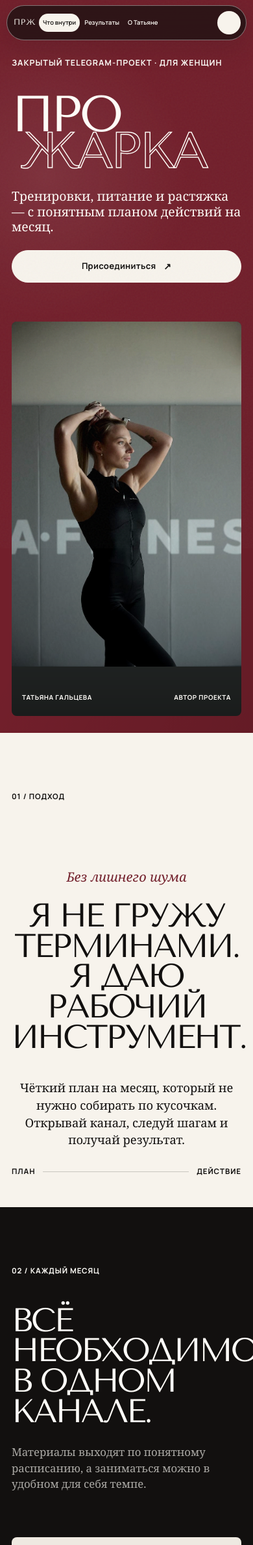
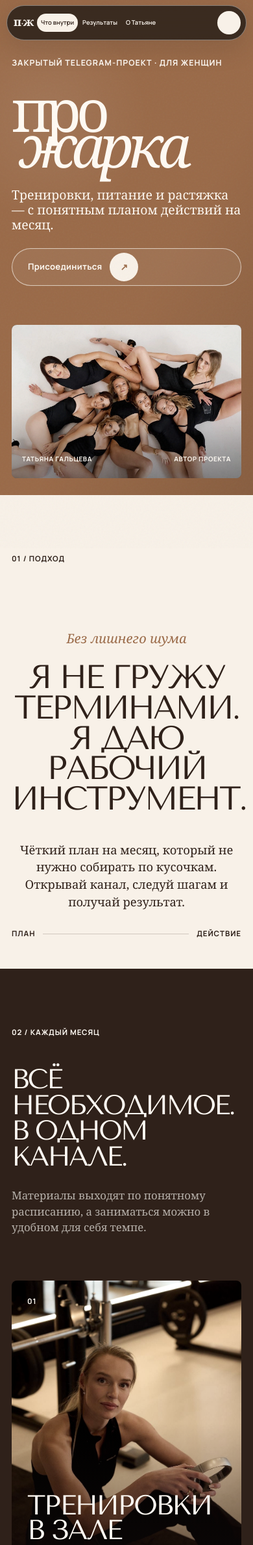
Before and after one commit to Kibosh13/prozharka, a PHP site: page / in a window 390 px wide; the page is wider, and only the part inside the window is pictured. Shown: the top 2378 px of that part at 65% size. Run offline with PHP 8.4, Linux system fonts and the light colour scheme.

Commit message:
Refine visual identity and update program imagery

```diff
--- a/index.html
+++ b/index.html
@@ -9,12 +9,12 @@
       name="description"
       content="Прожарка — закрытый Telegram-проект Татьяны Гальцевой: тренировки, питание и растяжка с понятным планом на месяц."
     />
-    <meta name="theme-color" content="#721f2b" />
+    <meta name="theme-color" content="#9a6a48" />
     <title>Прожарка — тренировки, питание и растяжка</title>
     <link rel="preconnect" href="https://fonts.googleapis.com" />
     <link rel="preconnect" href="https://fonts.gstatic.com" crossorigin />
     <link
-      href="https://fonts.googleapis.com/css2?family=Manrope:wght@400;500;600;700;800&amp;family=Tenor+Sans&amp;display=swap"
+      href="https://fonts.googleapis.com/css2?family=Cormorant+Garamond:ital,wght@0,500;0,600;1,500&amp;family=Manrope:wght@400;500;600;700;800&amp;family=Tenor+Sans&amp;display=swap"
       rel="stylesheet"
     />
     <link
@@ -30,7 +30,7 @@
 
     <header class="site-header" data-header>
       <a class="brand" href="#top" aria-label="Прожарка — на главную">
-        <span class="brand-mark">ПРОЖАРКА</span>
+        <span class="brand-mark">про жарка</span>
         <span class="brand-note">online club</span>
       </a>
       <nav class="nav" aria-label="Навигация">
@@ -46,7 +46,7 @@
         <div class="hero-copy reveal">
           <p class="eyebrow">Закрытый Telegram-проект · для женщин</p>
           <h1 id="hero-title">
-            <span>ПРО</span><span>ЖАРКА</span>
+            <span>про</span><span>жарка</span>
           </h1>
           <div class="hero-intro">
             <p>Тренировки, питание и растяжка — с понятным планом действий на месяц.</p>
@@ -55,7 +55,7 @@
         </div>
 
         <figure class="hero-media reveal">
-          <img src="./assets/hero.jpg" alt="Татьяна Гальцева в спортивном образе" />
+          <img src="./assets/hero-group.jpg" alt="Татьяна Гальцева с участницами проекта" />
           <figcaption>
             <span>Татьяна Гальцева</span>
             <span>автор проекта</span>
@@ -94,27 +94,30 @@
         </div>
 
         <div class="program-grid">
-          <article class="program-card program-card--dark reveal">
-            <span class="card-number">01</span>
-            <h3>Тренировки<br />в зале</h3>
-            <p>План на месяц и наглядные разборы техники каждого упражнения.</p>
-            <span class="card-tag">смотри · повторяй</span>
-          </article>
-
-          <article class="program-card program-card--photo reveal">
-            <img src="./assets/editorial-close.jpg" alt="Атмосферный портрет Татьяны" loading="lazy" />
+          <article class="program-card program-card--photo program-card--gym reveal">
+            <img src="./assets/portrait-gym.jpg" alt="Татьяна Гальцева в тренажёрном зале" loading="lazy" />
             <div class="card-overlay">
-              <span class="card-number">02</span>
-              <h3>Питание</h3>
-              <p>Рацион, подробные рецепты и рассчитанные КБЖУ.</p>
+              <span class="card-number">01</span>
+              <h3>Тренировки<br />в зале</h3>
+              <p>План на месяц и наглядные разборы техники каждого упражнения.</p>
             </div>
           </article>
 
-          <article class="program-card program-card--burgundy reveal">
-            <span class="card-number">03</span>
-            <h3>Растяжка</h3>
-            <p>Практики для мобильности, гибкости и мягкого восстановления.</p>
-            <span class="card-tag">в своём ритме</span>
+          <article class="program-card program-card--photo program-card--nutrition-cover reveal">
+            <img
+              src="./assets/nutrition-cover.jpg"
+              alt="Обложка «Рациональное питание для рельефного тела»"
+              loading="lazy"
+            />
+          </article>
+
+          <article class="program-card program-card--photo program-card--stretch reveal">
+            <img src="./assets/stretch.jpg" alt="Татьяна выполняет упражнение на растяжку" loading="lazy" />
+            <div class="card-overlay">
+              <span class="card-number">03</span>
+              <h3>Растяжка</h3>
+              <p>Практики для мобильности, гибкости и мягкого восстановления.</p>
+            </div>
           </article>
         </div>
       </section>
@@ -243,7 +246,7 @@
 
     <footer class="footer" id="legal">
       <div class="footer-brand" aria-label="Временный логотип Прожарки">
-        <strong>ПРОЖАРКА</strong>
+        <strong>про жарка</strong>
         <span>тренировки · питание · растяжка</span>
       </div>
       <div class="footer-links">
--- a/styles.css
+++ b/styles.css
@@ -1,17 +1,18 @@
 :root {
   color-scheme: light;
-  --ink: #12100f;
-  --paper: #eee9e1;
-  --paper-soft: #f7f3ec;
-  --wine: #721f2b;
-  --wine-dark: #4d111b;
-  --line: rgba(18, 16, 15, 0.2);
-  --white: #fffdf8;
+  --ink: #2f211a;
+  --paper: #eee3d5;
+  --paper-soft: #f8f1e8;
+  --wine: #9a6a48;
+  --wine-dark: #3d291f;
+  --line: rgba(47, 33, 26, 0.2);
+  --white: #fffaf3;
   --pad: clamp(20px, 4vw, 64px);
   --radius: 8px;
   --font-body: "Manrope", Arial, Helvetica, sans-serif;
   --font-display: "Tenor Sans", Arial, sans-serif;
   --font-accent: Georgia, "Times New Roman", serif;
+  --font-logo: "Cormorant Garamond", Georgia, "Times New Roman", serif;
 }
 
 * {
@@ -21,6 +22,8 @@
 html {
   scroll-behavior: smooth;
   background: var(--paper);
+  max-width: 100%;
+  overflow-x: clip;
 }
 
 body {
@@ -34,6 +37,7 @@ body {
   font-size: 16px;
   line-height: 1.45;
   overflow-x: hidden;
+  max-width: 100%;
 }
 
 body::after {
@@ -131,10 +135,11 @@ a {
 }
 
 .brand-mark {
-  font-family: var(--font-display);
-  font-weight: 400;
-  font-size: 1rem;
-  letter-spacing: 0.055em;
+  font-family: var(--font-logo);
+  font-weight: 600;
+  font-size: 1.32rem;
+  line-height: 1;
+  letter-spacing: -0.035em;
 }
 
 .brand-note {
@@ -218,6 +223,32 @@ a {
 }
 
 .button--light {
+  justify-content: flex-start;
+  min-width: 214px;
+  min-height: 58px;
+  padding: 6px 7px 6px 24px;
+  border-color: rgba(255, 253, 248, 0.62);
+  color: var(--white);
+  background: rgba(255, 255, 255, 0.06);
+  box-shadow: inset 0 0 0 1px rgba(255, 255, 255, 0.04);
+  backdrop-filter: blur(8px);
+  -webkit-backdrop-filter: blur(8px);
+}
+
+.button--light::after {
+  display: grid;
+  flex: 0 0 44px;
+  place-items: center;
+  width: 44px;
+  aspect-ratio: 1;
+  margin-left: auto;
+  border-radius: 50%;
+  color: var(--wine);
+  background: var(--paper-soft);
+}
+
+.button--light:hover,
+.button--light:focus-visible {
   color: var(--ink);
   background: var(--paper-soft);
   border-color: var(--paper-soft);
@@ -291,11 +322,11 @@ a {
   display: flex;
   flex-direction: column;
   margin: 0;
-  font-family: var(--font-display);
+  font-family: var(--font-logo);
   font-size: clamp(5rem, 11vw, 12.4rem);
-  font-weight: 400;
-  line-height: 0.69;
-  letter-spacing: -0.07em;
+  font-weight: 500;
+  line-height: 0.61;
+  letter-spacing: -0.085em;
 }
 
 .hero h1 span {
@@ -305,9 +336,9 @@ a {
 }
 
 .hero h1 span:last-child {
-  margin-left: 0.16em;
-  color: transparent;
-  -webkit-text-stroke: 1.5px var(--white);
+  margin-left: 0.12em;
+  color: var(--white);
+  font-style: italic;
   animation-delay: 0.12s;
 }
 
@@ -330,7 +361,9 @@ a {
 .hero-media {
   position: relative;
   z-index: 1;
-  min-height: 620px;
+  align-self: center;
+  min-height: 0;
+  aspect-ratio: 1.5 / 1;
   margin: 0;
   overflow: hidden;
   border-radius: var(--radius);
@@ -347,7 +380,7 @@ a {
 .hero-media img {
   height: 100%;
   object-fit: cover;
-  object-position: 50% 48%;
+  object-position: center;
   filter: saturate(0.78) contrast(1.06);
   animation: hero-image-in 1.25s cubic-bezier(0.2, 0.8, 0.2, 1) both;
 }
@@ -378,7 +411,7 @@ a {
   aspect-ratio: 1;
   border: 1px solid rgba(255, 255, 255, 0.7);
   border-radius: 50%;
-  background: rgba(114, 31, 43, 0.7);
+  background: rgba(97, 64, 45, 0.78);
   font-family: var(--font-accent);
   font-size: 0.78rem;
   font-style: italic;
@@ -469,6 +502,11 @@ a {
   margin-bottom: clamp(70px, 8vw, 120px);
 }
 
+.section-heading > * {
+  min-width: 0;
+  max-width: 100%;
+}
+
 .section-heading > p:last-child {
   margin: 0;
   color: rgba(255, 253, 248, 0.65);
@@ -517,7 +555,7 @@ a {
 .program-card h3 {
   margin: auto 0 20px;
   font-family: var(--font-display);
-  font-size: clamp(3rem, 4.5vw, 4.8rem);
+  font-size: clamp(2.65rem, 3.75vw, 4.4rem);
   font-weight: 400;
   line-height: 0.9;
   letter-spacing: -0.06em;
@@ -553,6 +591,33 @@ a {
   object-fit: cover;
   filter: saturate(0.62) contrast(1.04);
   transition: transform 0.9s cubic-bezier(0.2, 0.8, 0.2, 1), filter 0.5s ease;
+}
+
+.program-card--gym img {
+  object-position: 50% 38%;
+}
+
+.program-card--stretch img {
+  object-position: 50% 48%;
+}
+
+.program-card--nutrition-cover {
+  background: #c4a17f;
+}
+
+.program-card--nutrition-cover img {
+  object-fit: contain;
+  object-position: center;
+  filter: none;
+}
+
+.program-card--nutrition-cover:hover img {
+  transform: none;
+  filter: none;
+}
+
+.program-card--nutrition-cover::after {
+  display: none;
 }
 
 .program-card--photo:hover img {
@@ -678,7 +743,7 @@ a {
   border: 1px solid var(--line);
   border-radius: var(--radius);
   background:
-    radial-gradient(circle at 52% 34%, rgba(114, 31, 43, 0.12), transparent 26%),
+    radial-gradient(circle at 52% 34%, rgba(154, 106, 72, 0.14), transparent 26%),
     repeating-linear-gradient(45deg, transparent 0 20px, rgba(18, 16, 15, 0.025) 20px 21px);
 }
 
@@ -985,11 +1050,11 @@ a {
 }
 
 .footer-brand strong {
-  font-family: var(--font-display);
+  font-family: var(--font-logo);
   font-size: clamp(3rem, 6.2vw, 6.4rem);
-  font-weight: 400;
-  line-height: 0.82;
-  letter-spacing: -0.055em;
+  font-weight: 500;
+  line-height: 0.78;
+  letter-spacing: -0.075em;
 }
 
 .footer-brand span,
@@ -1164,8 +1229,8 @@ a {
   }
 
   .brand-mark {
-    font-size: 0.76rem;
-    letter-spacing: 0.02em;
+    font-size: 1.05rem;
+    letter-spacing: -0.04em;
   }
 
   .nav {
@@ -1211,8 +1276,8 @@ a {
   }
 
   .hero h1 {
-    font-size: clamp(4.3rem, 20vw, 6.8rem);
-    line-height: 0.72;
+    font-size: clamp(4.7rem, 23vw, 7.5rem);
+    line-height: 0.61;
   }
 
   .hero-intro {
@@ -1230,7 +1295,8 @@ a {
   }
 
   .hero-media {
-    min-height: 72svh;
+    min-height: 0;
+    aspect-ratio: 1.5 / 1;
     margin-top: 42px;
   }
 
@@ -1256,6 +1322,14 @@ a {
   .buy h2 {
     font-size: clamp(3rem, 13vw, 5rem);
     line-height: 0.92;
+  }
+
+  .inside .section-heading h2 {
+    max-width: 100%;
+    font-size: clamp(2.55rem, 10.8vw, 4.15rem);
+    line-height: 0.94;
+    letter-spacing: -0.07em;
+    overflow-wrap: break-word;
   }
 
   .statement-rule {
@@ -1401,9 +1475,11 @@ a {
   }
 
   .brand-mark::after {
-    content: "ПРЖ";
-    font-size: 0.76rem;
-    letter-spacing: 0.04em;
+    content: "п·ж";
+    font-family: var(--font-logo);
+    font-size: 1.12rem;
+    font-weight: 600;
+    letter-spacing: -0.02em;
   }
 
   .nav a {
```
Also changed, not shown: assets/hero-group.jpg (added), assets/nutrition-cover.jpg (added).
